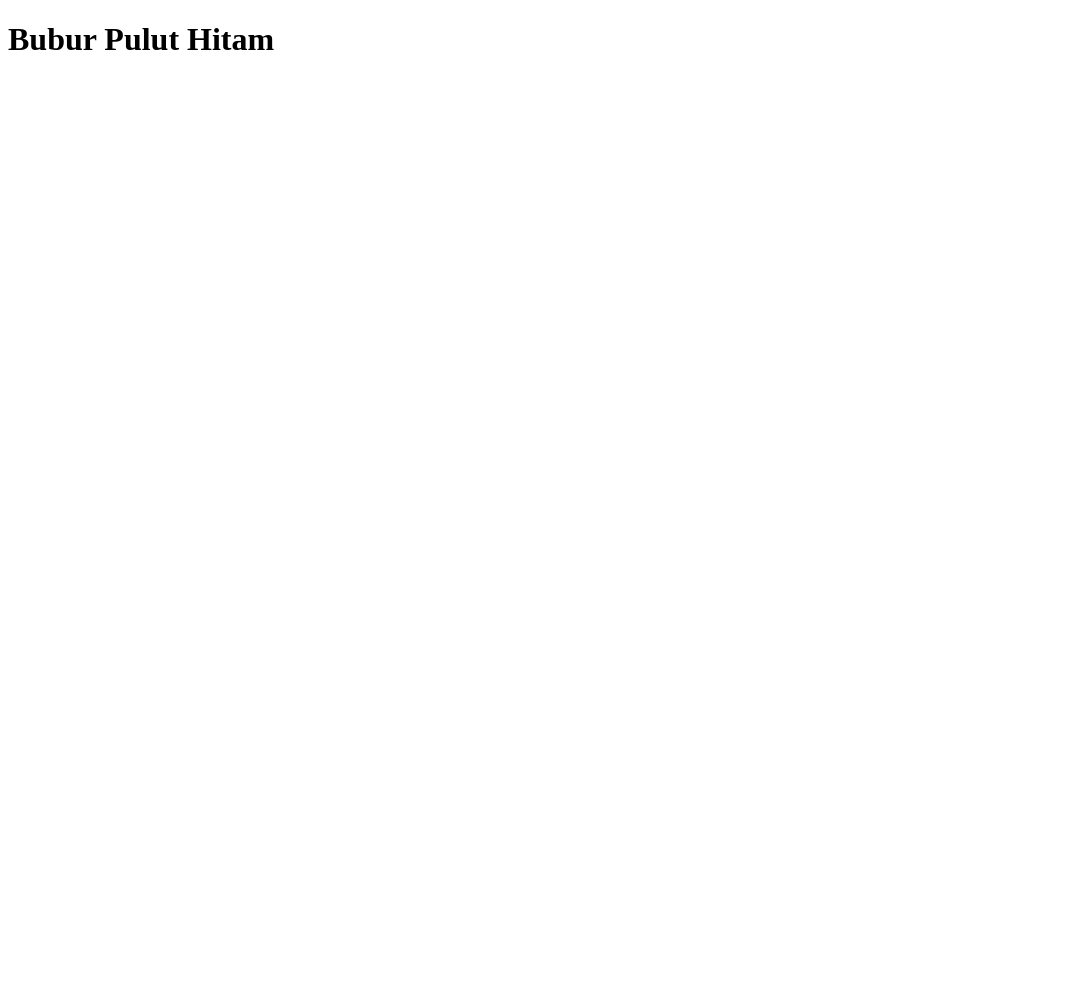
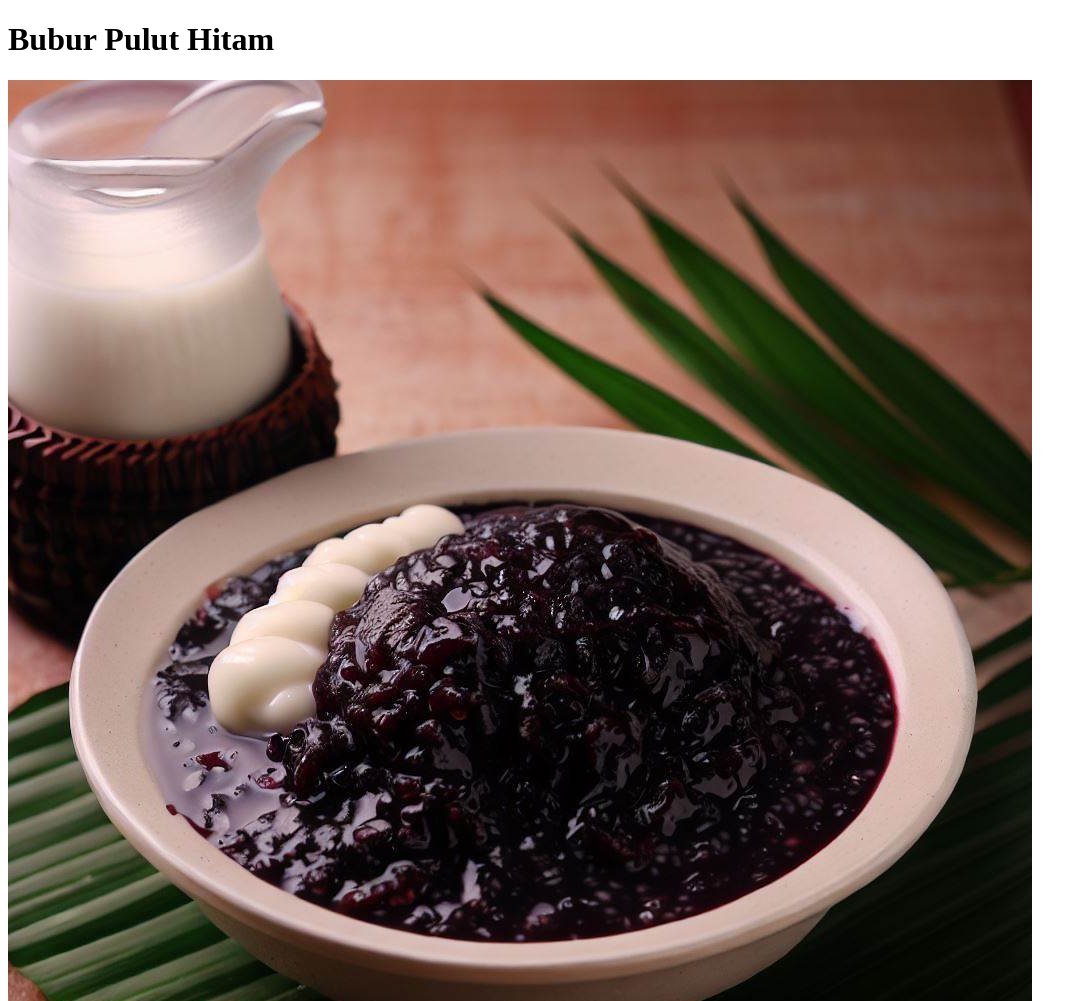
Before and after one commit to rc-gr/odin-recipes, a plain HTML site: page recipes/bubur-pulut-hitam.html in a window 1280 px wide. Shown: the top 1001 px of the page, without its empty margins (0-1087 px from the left). Before the commit the page ends 800 px from the top, so only its background shows below. Drawn offline with Linux system fonts and the light colour scheme.

Commit message:
Add Bubur Pulut Hitam picture to recipe page

```diff
--- a/recipes/bubur-pulut-hitam.html
+++ b/recipes/bubur-pulut-hitam.html
@@ -7,5 +7,6 @@
 
 <body>
   <h1>Bubur Pulut Hitam</h1>
+  <img src="../img/bubur-pulut-hitam-finished.jpeg" alt="Finished Bubur Pulut Hitam">
 </body>
 </html>
```
Also changed, not shown: img/bubur-pulut-hitam-finished.jpeg (added).
